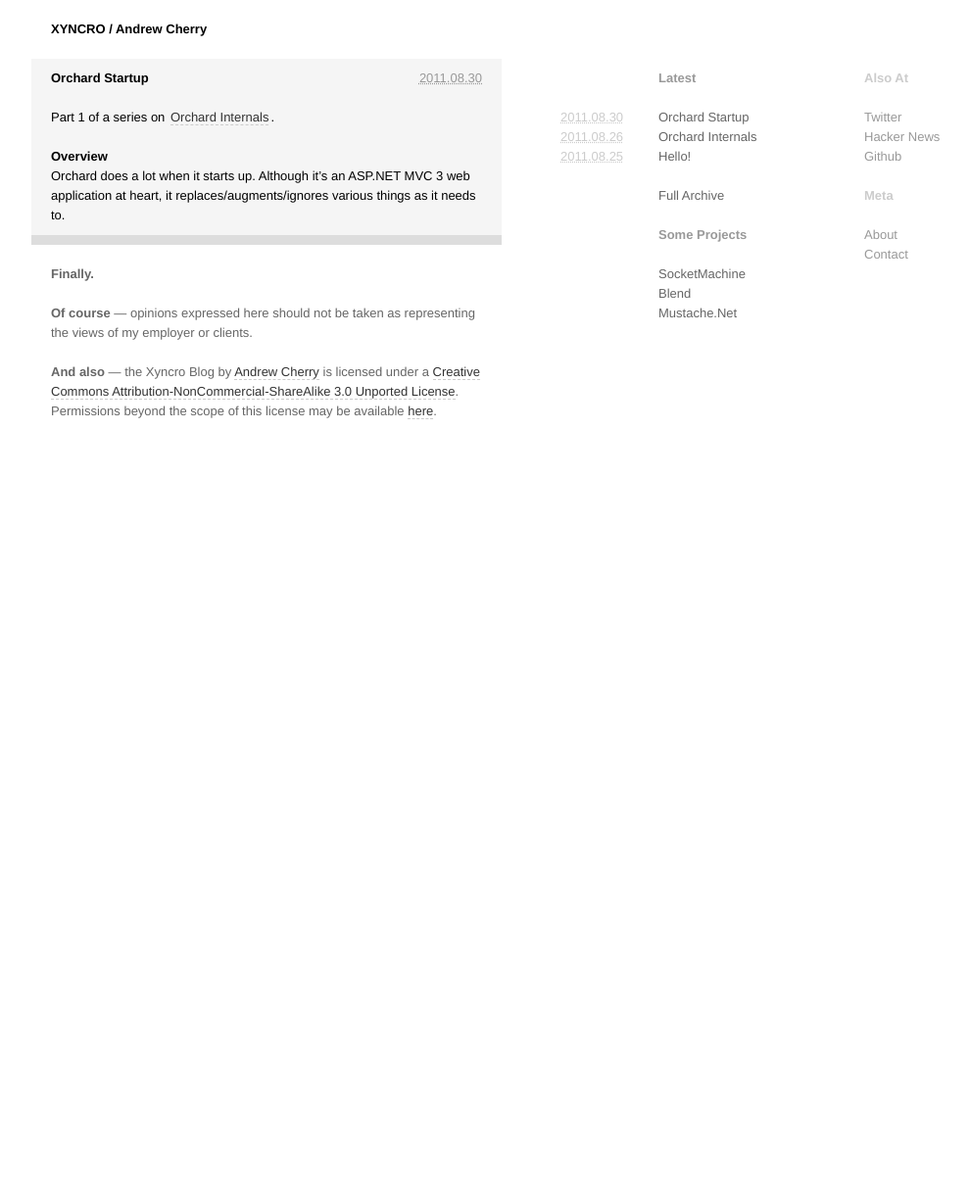
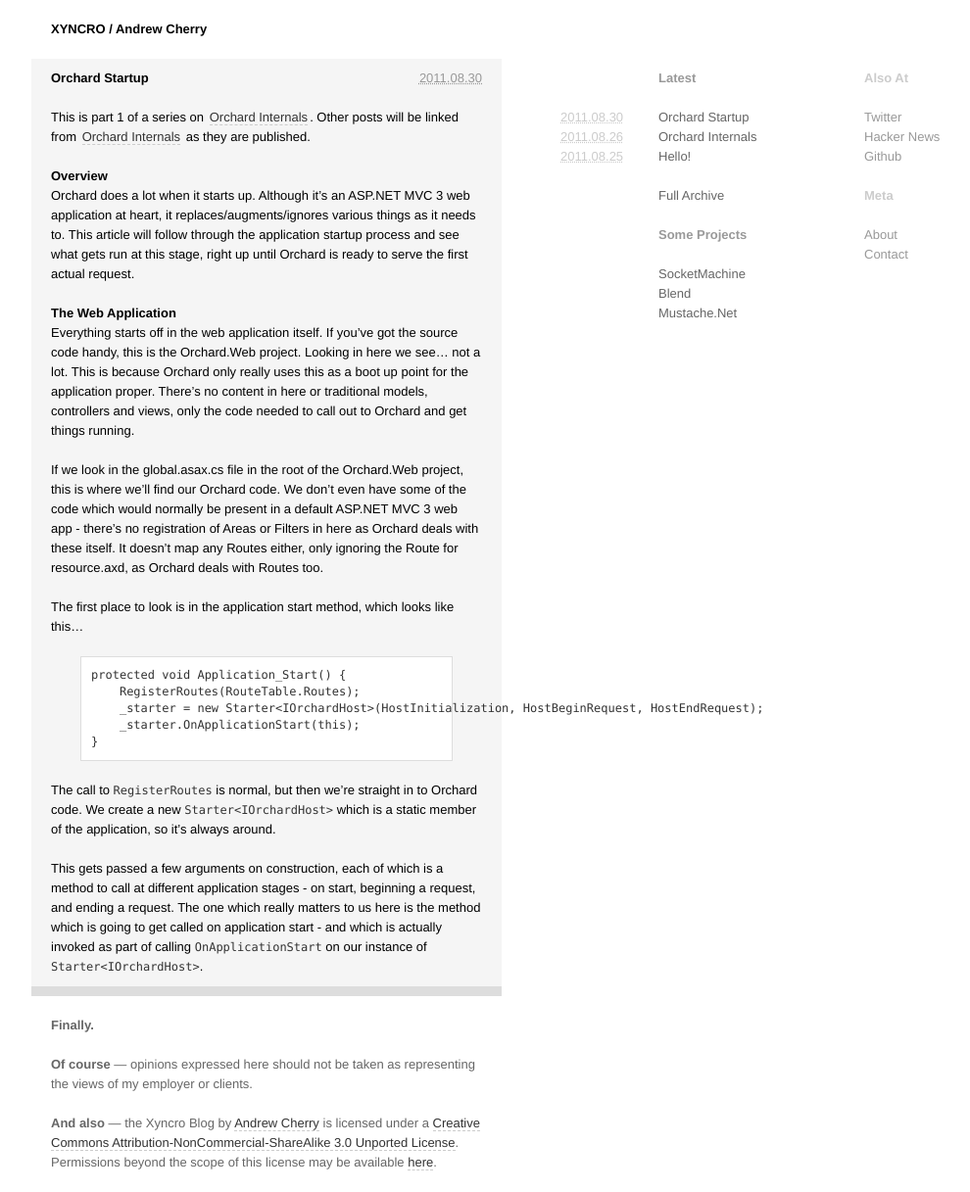
Before and after one commit to kolektiv/kolektiv.github.io, a Jekyll site: the page built from _posts/2011-08-30-orchard-startup-process.md, in a window 1280 px wide. Shown: the whole page at 98% size, without its empty margins (18-1008 px from the left). Built offline with Jekyll 4.4.1, drawn with Linux system fonts in a browser that asks for light colours; before the commit the page ends 900 px from its top, so only the background shows below that.

Commit message:
more orchard startup post

```diff
--- a/_posts/2011-08-30-orchard-startup-process.md
+++ b/_posts/2011-08-30-orchard-startup-process.md
@@ -5,10 +5,32 @@
 - orchard
 ---
 
-Part 1 of a series on [Orchard Internals][].
+This is part 1 of a series on [Orchard Internals][]. Other posts will be linked from [Orchard Internals][] as they are published.
 
 ## Overview
 
-Orchard does a lot when it starts up. Although it's an ASP.NET MVC 3 web application at heart, it replaces/augments/ignores various things as it needs to.
+Orchard does a lot when it starts up. Although it's an ASP.NET MVC 3 web application at heart, it replaces/augments/ignores various things as it needs to. This article will follow through the application startup process and see what gets run at this stage, right up until Orchard is ready to serve the first actual request.
+
+## The Web Application
+
+Everything starts off in the web application itself. If you've got the source code handy, this is the Orchard.Web project. Looking in here we see... not a lot. This is because Orchard only really uses this as a boot up point for the application proper. There's no content in here or traditional models, controllers and views, only the code needed to call out to Orchard and get things running.
+
+If we look in the global.asax.cs file in the root of the Orchard.Web project, this is where we'll find our Orchard code. We don't even have some of the code which would normally be present in a default ASP.NET MVC 3 web app - there's no registration of Areas or Filters in here as Orchard deals with these itself. It doesn't map any Routes either, only ignoring the Route for resource.axd, as Orchard deals with Routes too.
+
+The first place to look is in the application start method, which looks like this...
+
+{% highlight csharp %}
+
+protected void Application_Start() {
+    RegisterRoutes(RouteTable.Routes);
+    _starter = new Starter<IOrchardHost>(HostInitialization, HostBeginRequest, HostEndRequest);
+    _starter.OnApplicationStart(this);
+}
+
+{% endhighlight %}
+
+The call to `RegisterRoutes` is normal, but then we're straight in to Orchard code. We create a new `Starter<IOrchardHost>` which is a static member of the application, so it's always around.
+
+This gets passed a few arguments on construction, each of which is a method to call at different application stages - on start, beginning a request, and ending a request. The one which really matters to us here is the method which is going to get called on application start - and which is actually invoked as part of calling `OnApplicationStart` on our instance of `Starter<IOrchardHost>`.
 
 [Orchard Internals]: /orchard/2011/08/26/orchard-internals-series.html
```
